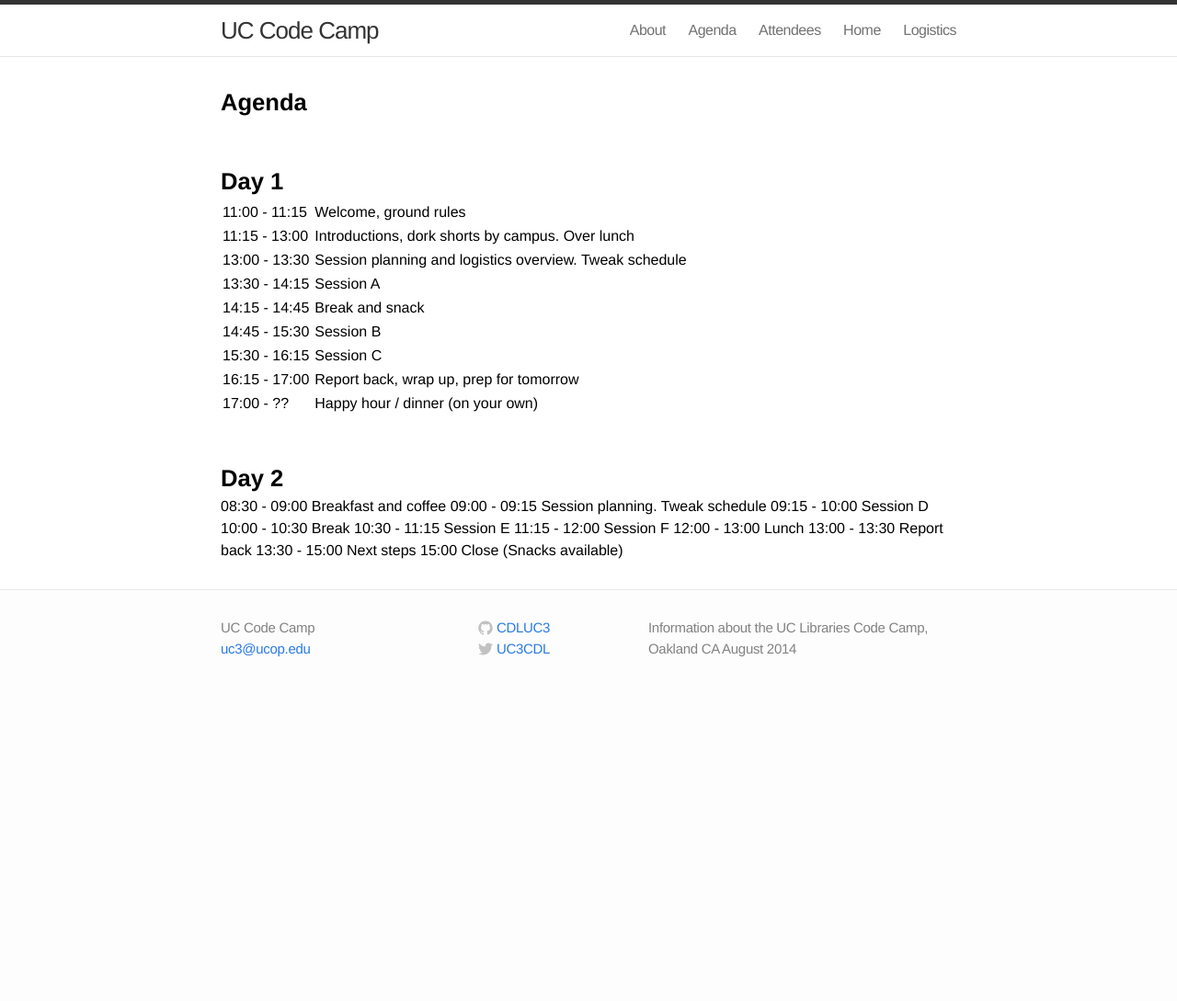
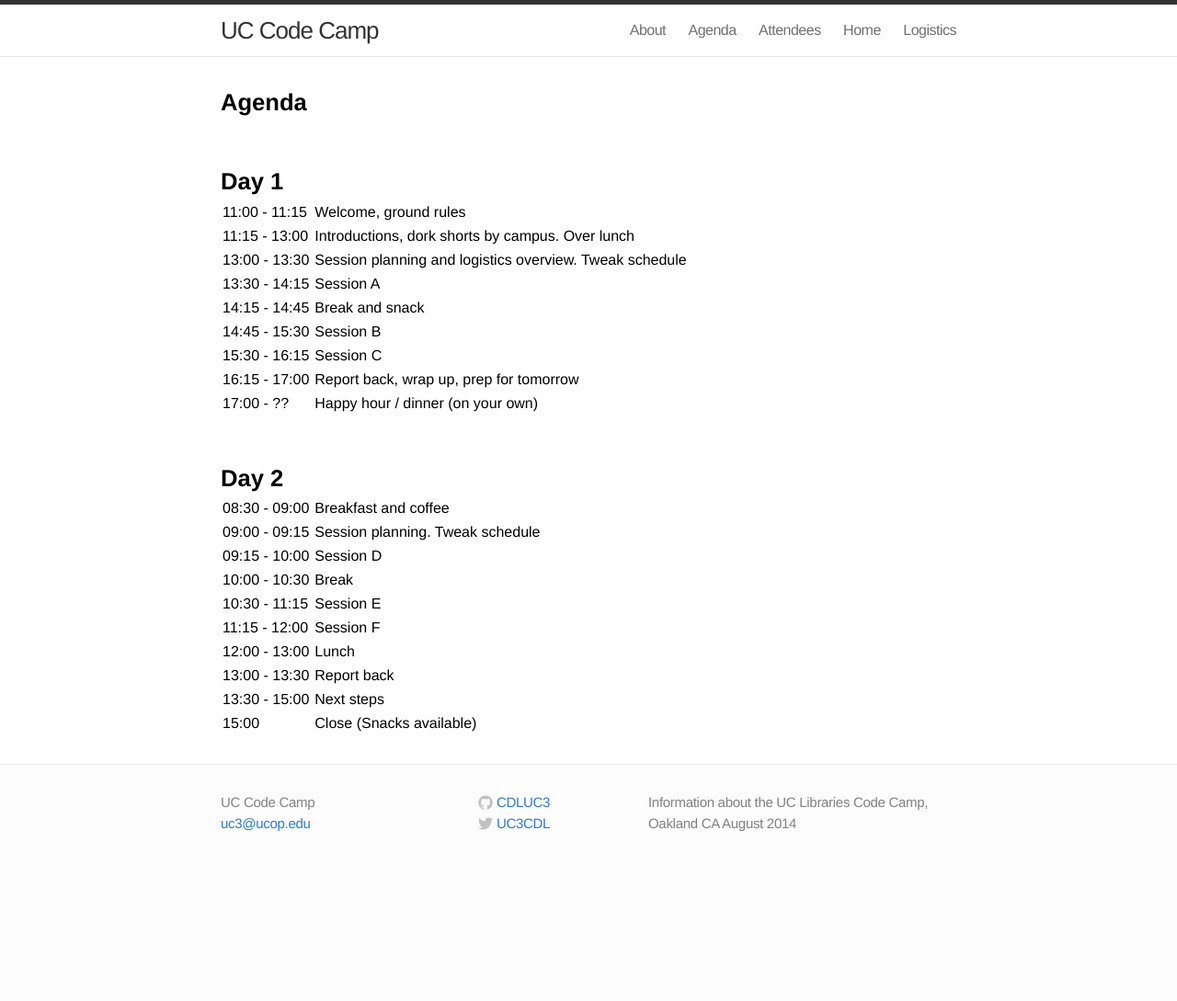
Before and after one commit to CDLUC3/UC-code-camp, a Jekyll site: the page built from agenda.md, in a window 1280 px wide. Shown: the whole page at 92% size. Built offline with Jekyll 4.4.1, drawn with Linux system fonts in a browser that asks for light colours; Markdown is read by kramdown in place of the engine named in the settings.

Commit message:
adding table tags

```diff
--- a/agenda.md
+++ b/agenda.md
@@ -55,6 +55,7 @@ permalink: /agenda/
 
 # Day 2
 
+<table>
 <tr>	<td>	08:30 - 09:00	</td>	<td>	</td>	<td>	</td>	<td>	Breakfast and coffee	</td>	</tr>
 <tr>	<td>	09:00 - 09:15	</td>	<td>	</td>	<td>	</td>	<td>	Session planning. Tweak schedule	</td>	</tr>
 <tr>	<td>	09:15 - 10:00	</td>	<td>	</td>	<td>	</td>	<td>	Session D	</td>	</tr>
@@ -65,3 +66,4 @@ permalink: /agenda/
 <tr>	<td>	13:00 - 13:30	</td>	<td>	</td>	<td>	</td>	<td>	Report back	</td>	</tr>
 <tr>	<td>	13:30 - 15:00	</td>	<td>	</td>	<td>	</td>	<td>	Next steps	</td>	</tr>
 <tr>	<td>	15:00	</td>	<td>	</td>	<td>	</td>	<td>	Close (Snacks available)	</td>	</tr>
+</table>
```
